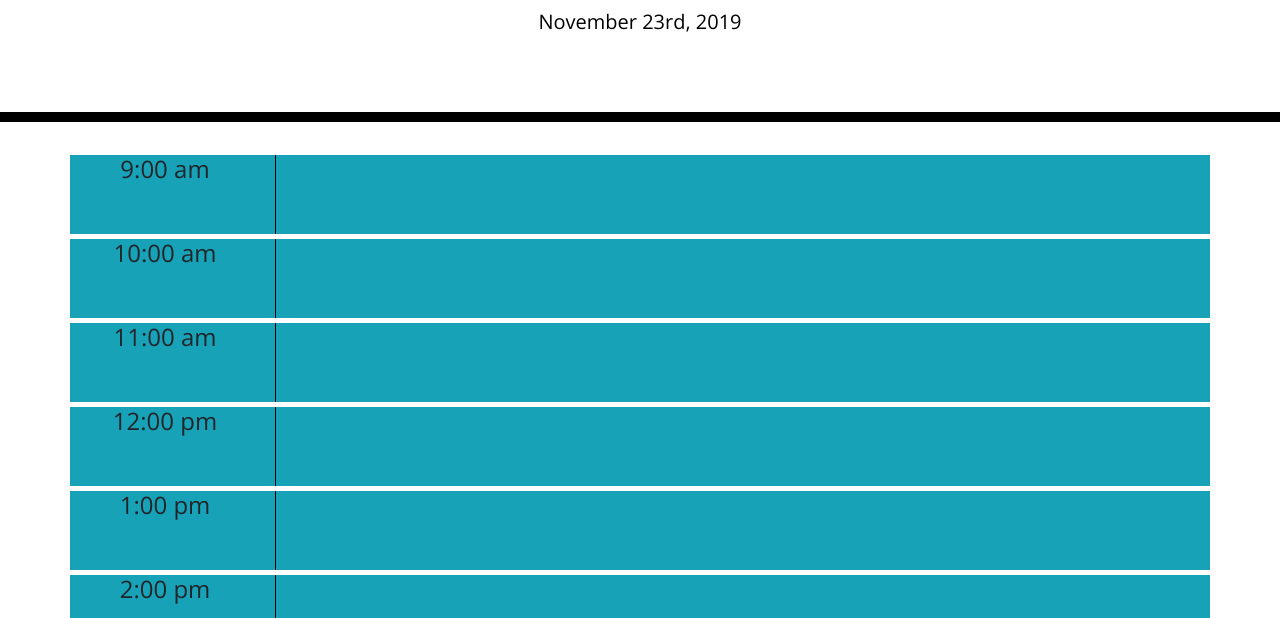
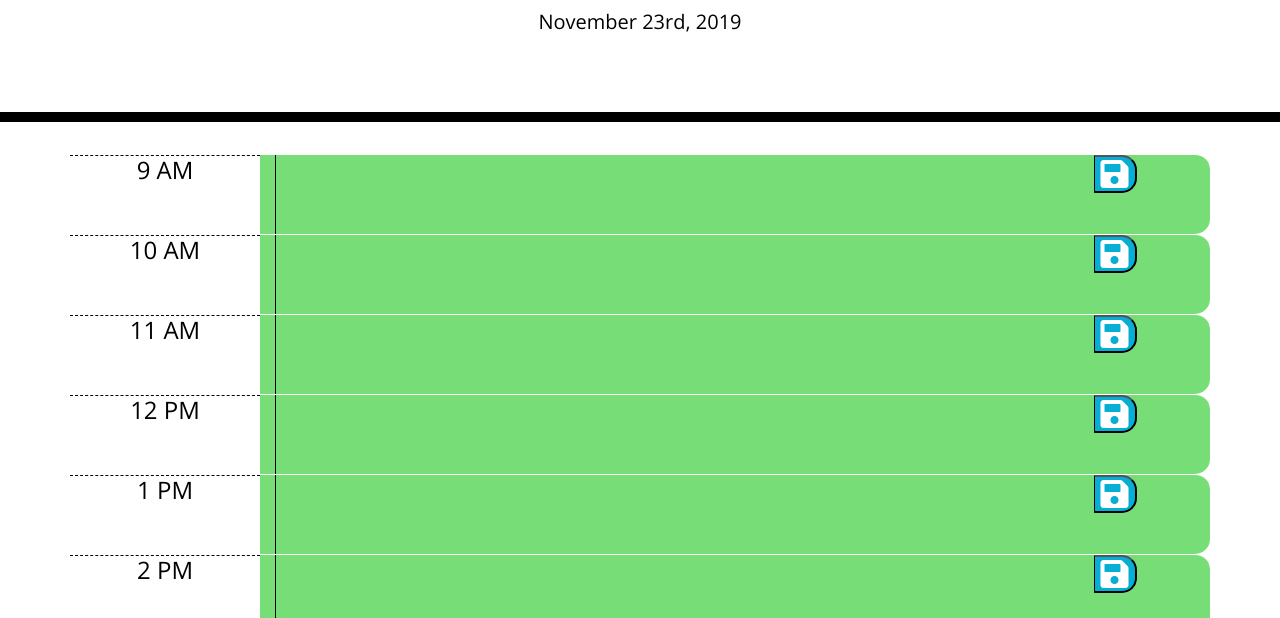
Before and after one commit to Luke-Robinett/day-planner, a plain HTML site: page index.html in a window 1280 px wide. Shown: the part 182-800 px from the top of the page. Drawn offline with nearby package versions, Linux system fonts and the light colour scheme.

Commit message:
Updated dynamically generated html to use classes provided in style.css file

```diff
--- a/index.html
+++ b/index.html
@@ -19,7 +19,7 @@
     <p class="lead">A simple calendar app for scheduling your work day</p>
     <p id="currentDay" class="lead"></p>
   </header>
-  <div class="container">
+  <div class="container" role="table" aria-label="Calendar Area">
     <!-- Timeblocks go here -->
   </div>
 
@@ -29,35 +29,67 @@
     $(document).ready(function () {
       // Display current date
       $("#currentDay").text(moment().format("MMMM Do, Y"));
+      renderTimeSlots();
 
+      // This functionality is still under construction
+      // loadSavedNotes();
+    });
+
+
+    function renderTimeSlots() {
       // Create a row for each slot and append to main container
       for (var i = 9; i <= 17; i++) {
         // New div to hold timeslot elements
-        var timeslotDiv = $("<div>").addClass("row my-1");
+        var timeslotDiv = $("<div>").addClass("row time-block");
+        timeslotDiv.attr("role", "row");
 
         // Color code the timeslot according to wether its current, in the past or in the future
         if (moment().hour() < moment(i, "h")) {
-          timeslotDiv.addClass("bg-info");
+          timeslotDiv.addClass("future");
         } else if (moment().hour() === moment(i, "h")) {
-          timeslotDiv.addClass("bg-success");
+          timeslotDiv.addClass("present");
         } else {
-          timeslotDiv.addClass("bg-secondary");
+          timeslotDiv.addClass("past");
         }
 
         // Add the column with the hour displayed
-        var hourDiv = $("<div>").addClass("col-2 align-middle text-center");
-        hourDiv.append($("<h4>").text(moment(i, "h").format("h:mm a")));
+        var hourDiv = $("<div>").addClass("col-2 hour");
+        hourDiv.attr("role", "rowheader");
+        hourDiv.append($("<h4>").text(moment(i, "h").format("h A")));
         timeslotDiv.append(hourDiv);
 
         // Add column with text area for user input
         var textDiv = $("<div>").addClass("col-8");
-        textDiv.append("<textarea>");
+        textDiv.attr("role", "cell");
+        textDiv.append("<textarea>").attr("aria-label", "Time Slot Notes").attr("data-hour", i);
         timeslotDiv.append(textDiv);
+
+        // Add the save button
+        var buttonDiv = $("<div>").addClass("col");
+        buttonDiv.attr("role", "cell");
+        var saveButton = $("<button>").addClass("fa fa-save fa-2x saveBtn");
+        saveButton.attr("aria-label", "Save");
+        saveButton.attr("data-hour", i);
+        buttonDiv.append(saveButton);
+        timeslotDiv.append(buttonDiv);
 
         // Append the timeslot to the main container
         $(".container").append(timeslotDiv);
       }
-    })
+    }
+
+    function loadSavedNotes() {
+      // Load any saved note data into the calendar
+      var notesObj = null;
+      var notes = localStorage.getItem("notes");
+      if (notes != null) {
+        try {
+          notesObj = JSON.parse(notes);
+        } catch {
+          return;
+        }
+      }
+    }
   </script>
 </body>
 
--- a/style.css
+++ b/style.css
@@ -35,7 +35,7 @@ textarea{
 .row {
   white-space: pre-wrap;
   height: 80px;
-  border-top: 1px solid white;;
+  border-top: 1px solid white;
 }
 
 .hour {
```
